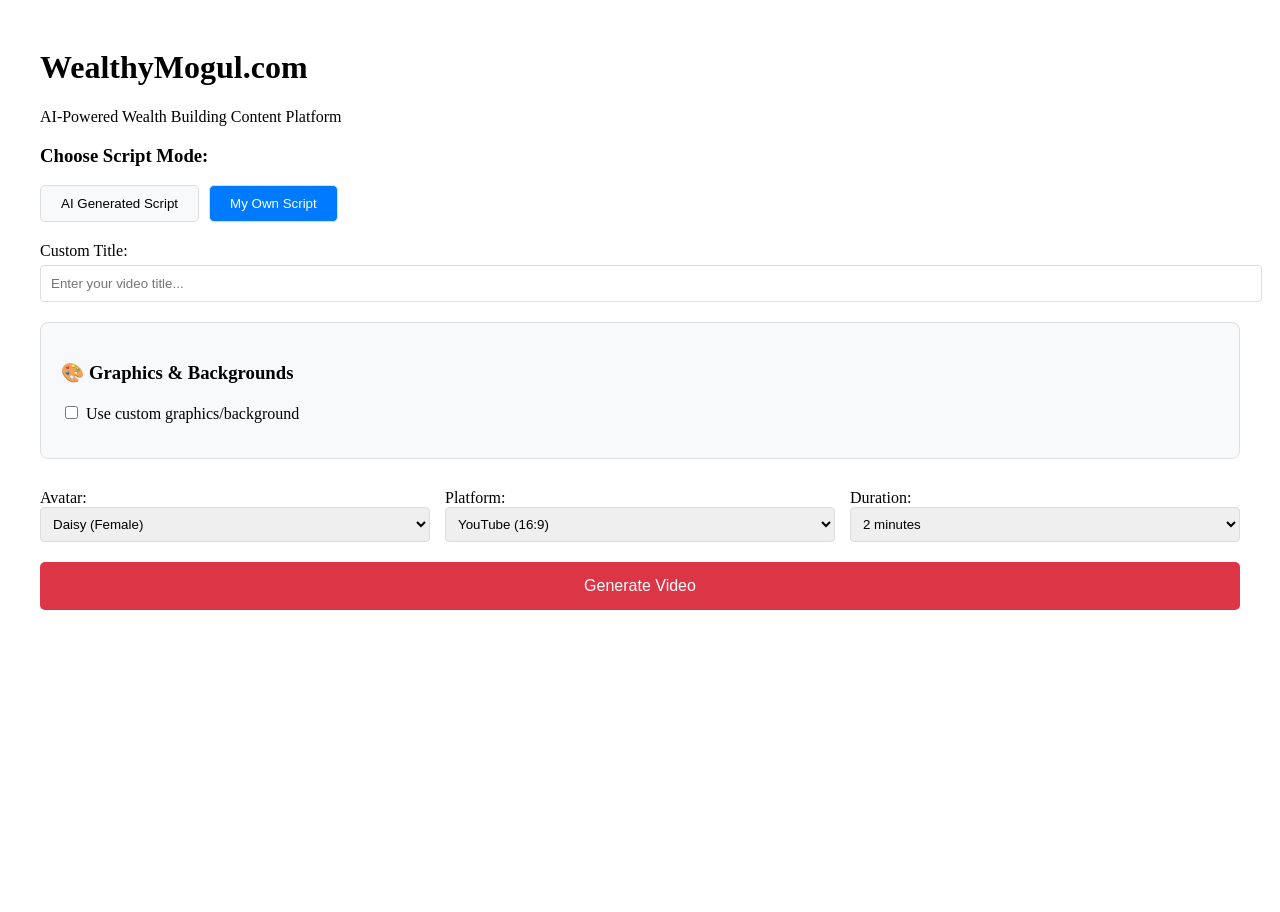
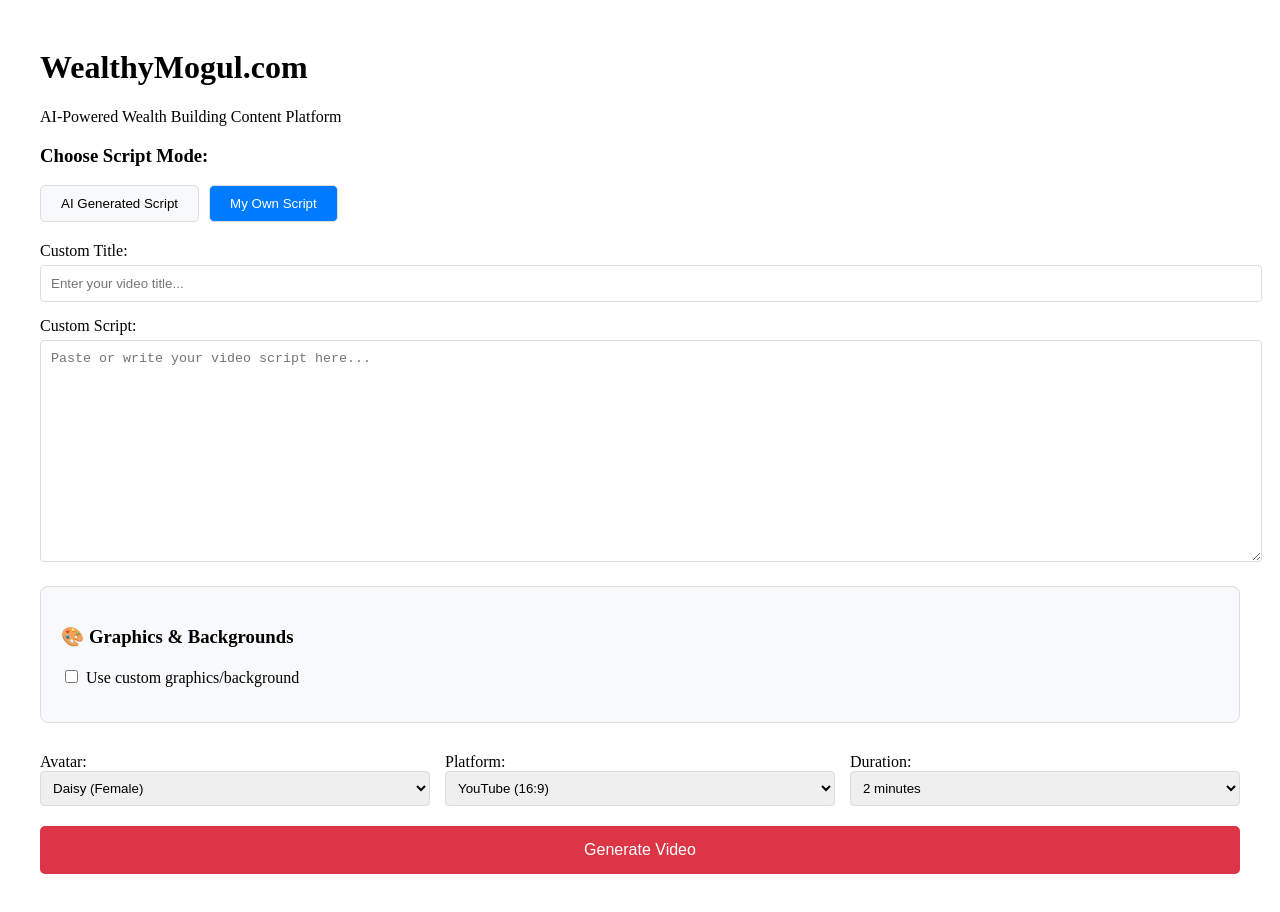
Before and after one commit to LaurierChenier/wealthymogul-ai-platform, a Next.js app: page / in a window 1280 px wide. Both pictures are taken after a click on the button "My Own Script". Shown: the top 912 px of the page. Before the commit the page ends 800 px from the top, so only its background shows below. Built offline with nearby package versions, Linux system fonts and the light colour scheme.

Commit message:
fix(ui): always show script input in custom mode
- Adds a script textarea to the custom script mode so users can paste or write their own script at any time
- Improves usability for manual video creation

```diff
--- a/pages/index.js
+++ b/pages/index.js
@@ -234,7 +234,6 @@
         </div>
       )}
 
-      {/* Custom Script Mode */}
      {scriptMode === 'custom' && (
   <div style={{ marginBottom: '20px' }}>
     <label>Custom Title:</label>
@@ -244,6 +243,13 @@
       onChange={(e) => setCustomTitle(e.target.value)}
       placeholder="Enter your video title..."
       style={{ width: '100%', padding: '10px', marginTop: '5px', border: '1px solid #ddd', borderRadius: '4px' }}
+    />
+    <label style={{ marginTop: '15px', display: 'block' }}>Custom Script:</label>
+    <textarea
+      value={script}
+      onChange={(e) => setScript(e.target.value)}
+      placeholder="Paste or write your video script here..."
+      style={{ width: '100%', padding: '10px', marginTop: '5px', border: '1px solid #ddd', borderRadius: '4px', minHeight: '200px' }}
     />
   </div>
 )}
```
Lines whose indentation alone changed are shown as unchanged.
